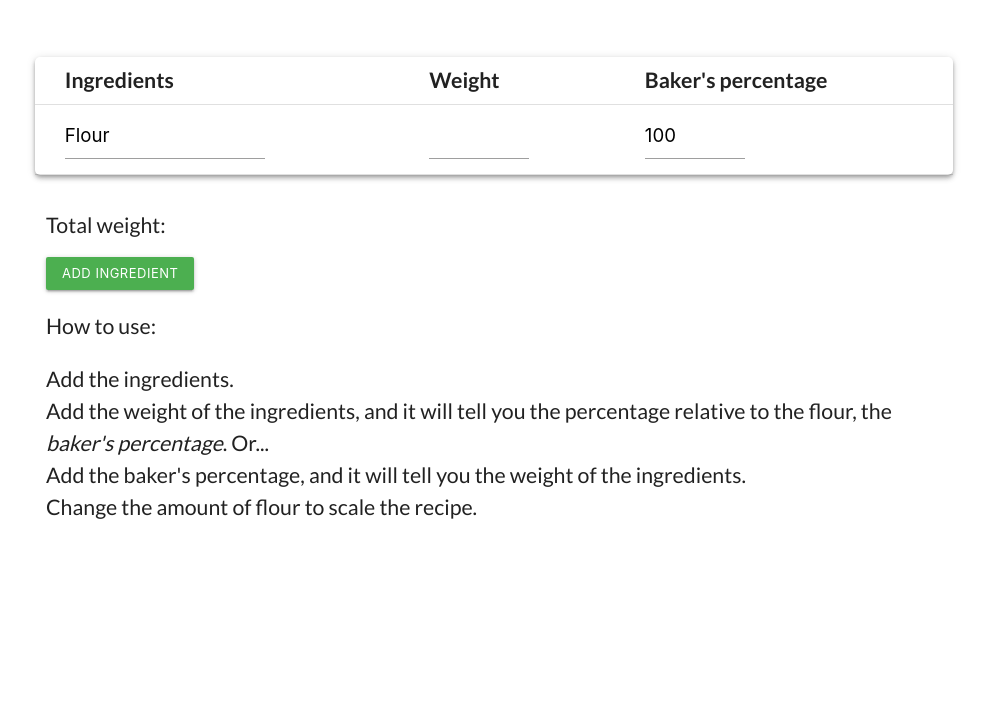
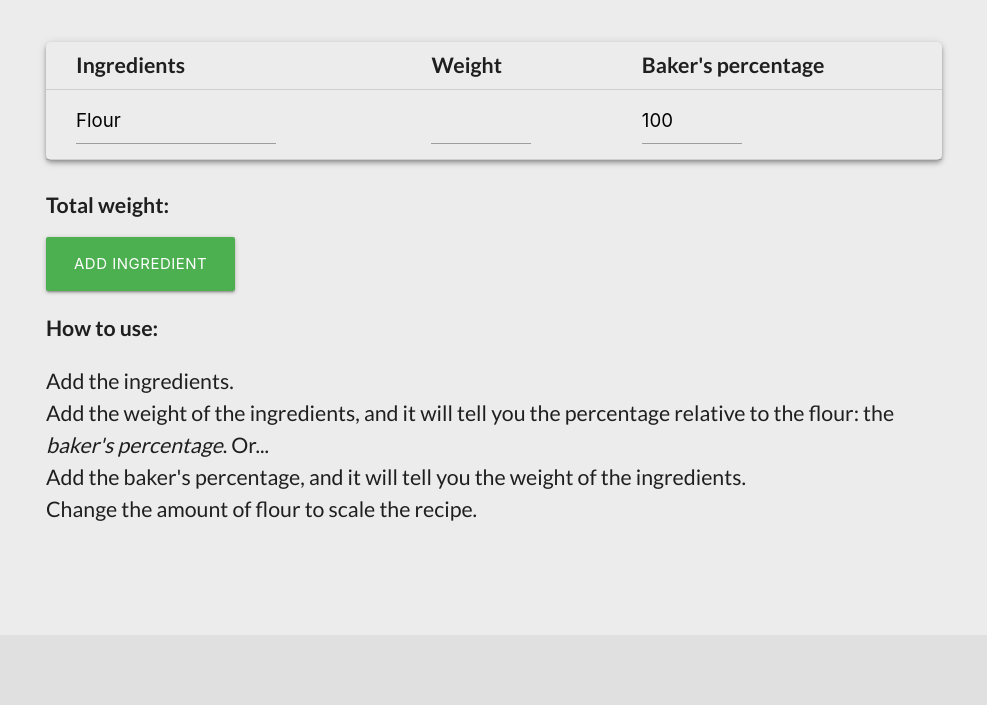
Before and after one commit to ramirofarias/bakers_calc, a plain HTML site: page index.html in a window 1280 px wide. Shown: the part 95-800 px from the top of the page, without its empty margins (146-1133 px from the left). Drawn offline with nearby package versions, Linux system fonts and the light colour scheme.

Commit message:
Added instructions

```diff
--- a/index.html
+++ b/index.html
@@ -14,14 +14,12 @@
     <title>Bread Calculator</title>
 </head>
 <body>
+  <main>
     <div class="container">
-    <h3>Baker Calc</h3>
-
-    <div class="col">
-    <div class="row">
+      <h3>Baker's Calc</h3>
       <table class="highlight z-depth-2" id="tabla">
           <thead>
-          <tr>
+            <tr class=>
               <th>Ingredients</th>
               <th class="w-10">Weight</th>
               <th class="w-10">Baker's percentage</th>
@@ -35,24 +33,30 @@
             </tr>
           </tbody>
         </table>
-    </div>
+      <b>
         <span class="total-weight">Total weight:</span>
-      <span class="total-weight" id="total"></span>
+        <span class="total-weight" id="total"></span></b>
         <br>
-    <button class="añadir-ingrediente btn-small waves-effect waves-dark green" id="añadirIngrediente">
+      <button class="añadir-ingrediente btn-large waves-effect waves-dark green" id="añadirIngrediente">
         Add ingredient
       </button>
-  </div>
-  <p>How to use:</p>
+    <div class="how-to">
+      <p><b>How to use:</b></p>
       <ul>
         <li>Add the ingredients.</li>
-    <li>Add the weight of the ingredients, and it will tell you the percentage relative to the flour, the <i>baker's percentage</i>. Or...</li>
+        <li>Add the weight of the ingredients, and it will tell you the percentage relative to the flour: the <i>baker's percentage</i>. Or...</li>
         <li>Add the baker's percentage, and it will tell you the weight of the ingredients.</li>
         <li>Change the amount of flour to scale the recipe.</li>
       </ul>
     </div>
+  </div>
+  </main>
+  <footer class="page-footer grey lighten-2">
+    <div class="footer-copyright grey lighten-2"></div>
+  </footer>
+
 
   <script src="calculator.js"></script>
+</body>
 
-</body>
 </html>
--- a/style.css
+++ b/style.css
@@ -1,14 +1,25 @@
 body {
   font-family: "Lato", sans-serif !important;
-  background-color: rgb(255, 255, 255) !important;
+  background-color: rgb(236, 236, 236) !important;
   font-size: 16pt !important;
+  display: flex;
+  min-height: 100vh;
+  flex-direction: column;
+}
+
+main {
+  flex: 1 0 auto;
 }
 
 table {
   table-layout: auto;
-  margin: 5rem 0 1rem 0 !important;
+  margin: 4rem 0 2rem 0 !important;
   border-radius: 5px;
   width: 100% !important;
+}
+
+footer {
+  bottom: 0;
 }
 
 input {
```
Lines whose indentation alone changed are shown as unchanged.
